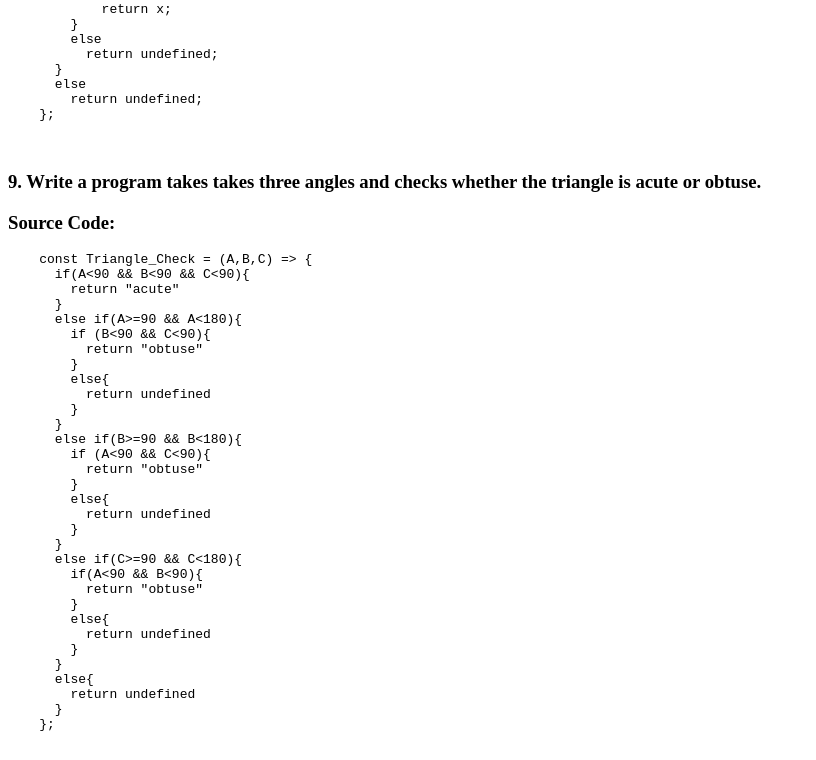
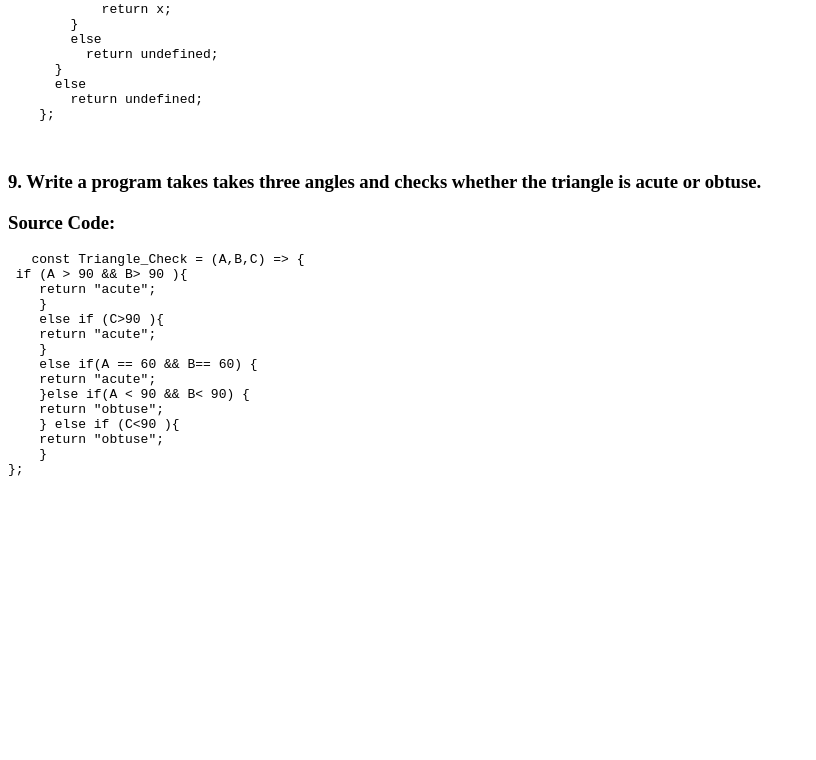
Before and after one commit to yng-blood/j2, a plain HTML site: page index.html in a window 1280 px wide. Shown: the part 2219-2979 px from the top of the page, without its empty margins (0-816 px from the left). After the commit the page ends 2724 px from the top, so only its background shows below. Drawn offline with Linux system fonts and the light colour scheme; a script that the page names is missing.

Commit message:
Update index.html

```diff
--- a/index.html
+++ b/index.html
@@ -149,38 +149,21 @@ return C ;
 
     <h3>Source Code:</h3>
     <pre>
-    const Triangle_Check = (A,B,C) => {
-      if(A&lt;90 && B&lt;90 && C&lt;90){
-        return "acute"
-      }
-      else if(A&gt;=90 && A&lt;180){
-        if (B&lt;90 && C&lt;90){
-          return "obtuse"
-        }
-        else{
-          return undefined
-        }
-      }
-      else if(B&gt;=90 && B&lt;180){
-        if (A&lt;90 && C&lt;90){
-          return "obtuse"
-        }
-        else{
-          return undefined
-        }
-      }
-      else if(C&gt;=90 && C&lt;180){
-        if(A&lt;90 && B&lt;90){
-          return "obtuse"
-        }
-        else{
-          return undefined
-        }
-      }
-      else{
-        return undefined
-      }
-    };
+   const Triangle_Check = (A,B,C) => {
+ if (A > 90 && B> 90 ){
+    return "acute";
+    }
+    else if (C>90 ){
+    return "acute";
+    }
+    else if(A == 60 && B== 60) {
+    return "acute";
+    }else if(A < 90 && B< 90) {
+    return "obtuse";
+    } else if (C<90 ){
+    return "obtuse";
+    }
+};
     </pre>
 </body>
 
```
